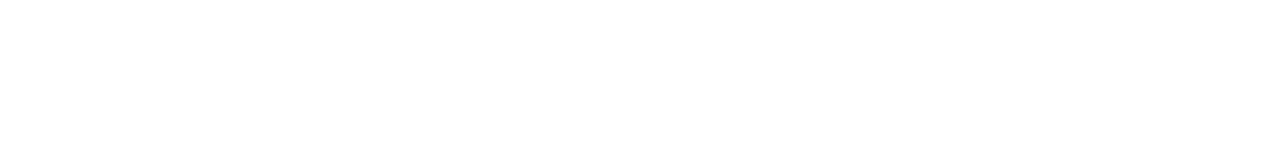
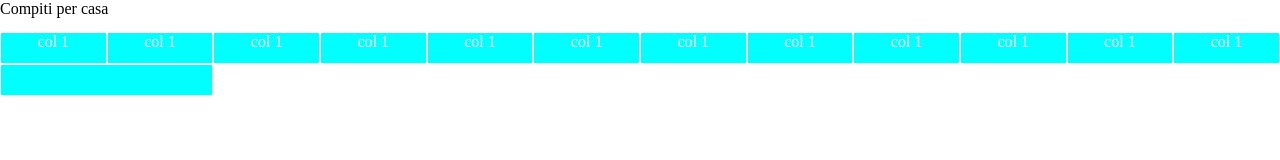
Before and after one commit to CarloColletti/html-css-12bool, a plain HTML site: page index.html in a window 1280 px wide. Drawn offline with Linux system fonts and the light colour scheme.

Commit message:
prima riga

```diff
--- a/css/12bool.css
+++ b/css/12bool.css
@@ -1,8 +1,18 @@
+/* per bordi */
+[class*="col-"] {
+    background-color: aqua;
+    border: 1px solid white;
+    text-align: center;
+    color: white;
+}
+
 .row {
     display: flex;
     flex-wrap: wrap;
     flex-direction: row;
     align-items: stretch;
+    height: 2rem;
+
 }
 
 /* col  */
--- a/index.html
+++ b/index.html
@@ -14,7 +14,57 @@
 </head>
 
 <body>
+	<div>
+		<div class="row">
+			<h1>Compiti per casa</h1>
+		</div>
+		<div class="row">
+			<div class="col-1">
+				col 1
+			</div>
+			<div class="col-1">
+				col 1
+			</div>
+			<div class="col-1">
+				col 1
+			</div>
+			<div class="col-1">
+				col 1
+			</div>
+			<div class="col-1">
+				col 1
+			</div>
+			<div class="col-1">
+				col 1
+			</div>
+			<div class="col-1">
+				col 1
+			</div>
+			<div class="col-1">
+				col 1
+			</div>
+			<div class="col-1">
+				col 1
+			</div>
+			<div class="col-1">
+				col 1
+			</div>
+			<div class="col-1">
+				col 1
+			</div>
+			<div class="col-1">
+				col 1
+			</div>
+		</div>
 
+		<div class="row">
+			<div class="col-2">
+
+			</div>
+
+		</div>
+
+	</div>
 
 </body>
 
```
